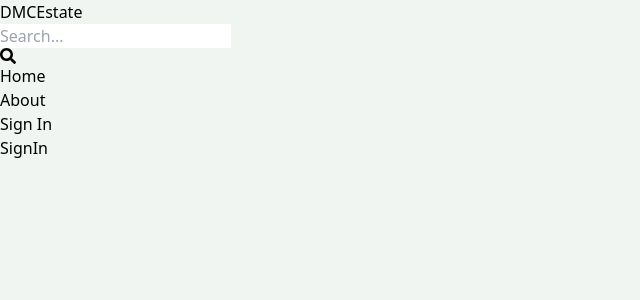
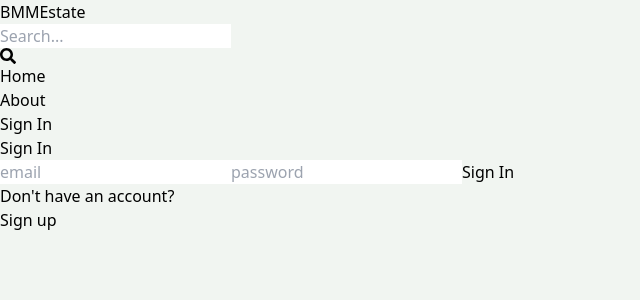
Before and after one commit to eliasdewa14/real-estate-MERN, a React (Vite) app in the folder client/: page /sign-in in a window 1280 px wide. Shown: the top 300 px of the page, without its empty margins (0-640 px from the left). Built offline with nearby package versions, Linux system fonts and the light colour scheme.

Commit message:
complete sign in page functionality

```diff
--- a/client/src/components/Header.jsx
+++ b/client/src/components/Header.jsx
@@ -7,7 +7,7 @@
       <div className="flex justify-between items-center max-w-6xl mx-auto p-3">
         <Link to='/'>
           <h1 className='font-bold text-sm sm:text-xl flex flex-wrap'>
-            <span className="text-slate-500">DMC</span>
+            <span className="text-slate-500">BMM</span>
             <span className="text-slate-700">Estate</span>
           </h1>
         </Link>
--- a/client/src/pages/SignIn.jsx
+++ b/client/src/pages/SignIn.jsx
@@ -1,7 +1,62 @@
-import React from 'react'
+import { useState } from "react";
+import { Link, useNavigate } from "react-router-dom";
 
 export default function SignIn() {
+  const [formData, setFormData] = useState({})
+
+  const [error, setError] = useState(null)
+
+  const [loading, setLoading] = useState(false)
+
+  const navigate = useNavigate()
+
+  const handleChange = (e) => {
+    setFormData({
+      ...formData,
+      [e.target.id]: e.target.value,
+    })
+  };
+
+  const handleSubmit = async (e) => {
+    e.preventDefault(); // to prevent refreshing the page when the user submitted
+    try {
+      setLoading(true);
+      //To fetch the form data
+      const res = await fetch('api/auth/signin', {
+        method: 'POST',
+        headers: { 'Content-Type': 'application/json' },
+        body: JSON.stringify(formData)
+      });
+      const data = await res.json();
+      console.log(data)
+      if (data.success === false) {
+        setLoading(false);
+        setError(data.message)
+        return
+      }
+      setLoading(false);
+      setError(null); // to avoid showing error message if there was no error
+      navigate('/');
+    } catch (error) {
+      setLoading(false);
+      setError(error.message)
+    }
+  };
   return (
-    <div>SignIn</div>
+    <div className="p-3 max-w-lg mx-auto">
+      <h1 className="text-3xl text-center font-semibold my-7">Sign In</h1>
+      <form onSubmit={handleSubmit} className="flex flex-col gap-4">
+        <input type="text" placeholder="email" id="email" className="border p-3 rounded-lg" onChange={handleChange}/>
+        <input type="text" placeholder="password" id="password" className="border p-3 rounded-lg" onChange={handleChange}/>
+        <button disabled={loading}className="bg-slate-700 text-white p-3 rounded-lg uppercase hover:opacity-90">{loading ? 'Loading...' : 'Sign In'}</button>
+      </form>
+      <div className="flex gap-2 mt-5">
+        <p>Don&apos;t have an account?</p>
+        <Link to={"/sign-up"}>
+          <span className="text-blue-700">Sign up</span>
+        </Link>
+      </div>
+      { error && <p className="text-red-500 mt-5 text-center">{error}</p>}
+    </div>
   )
 }
```
